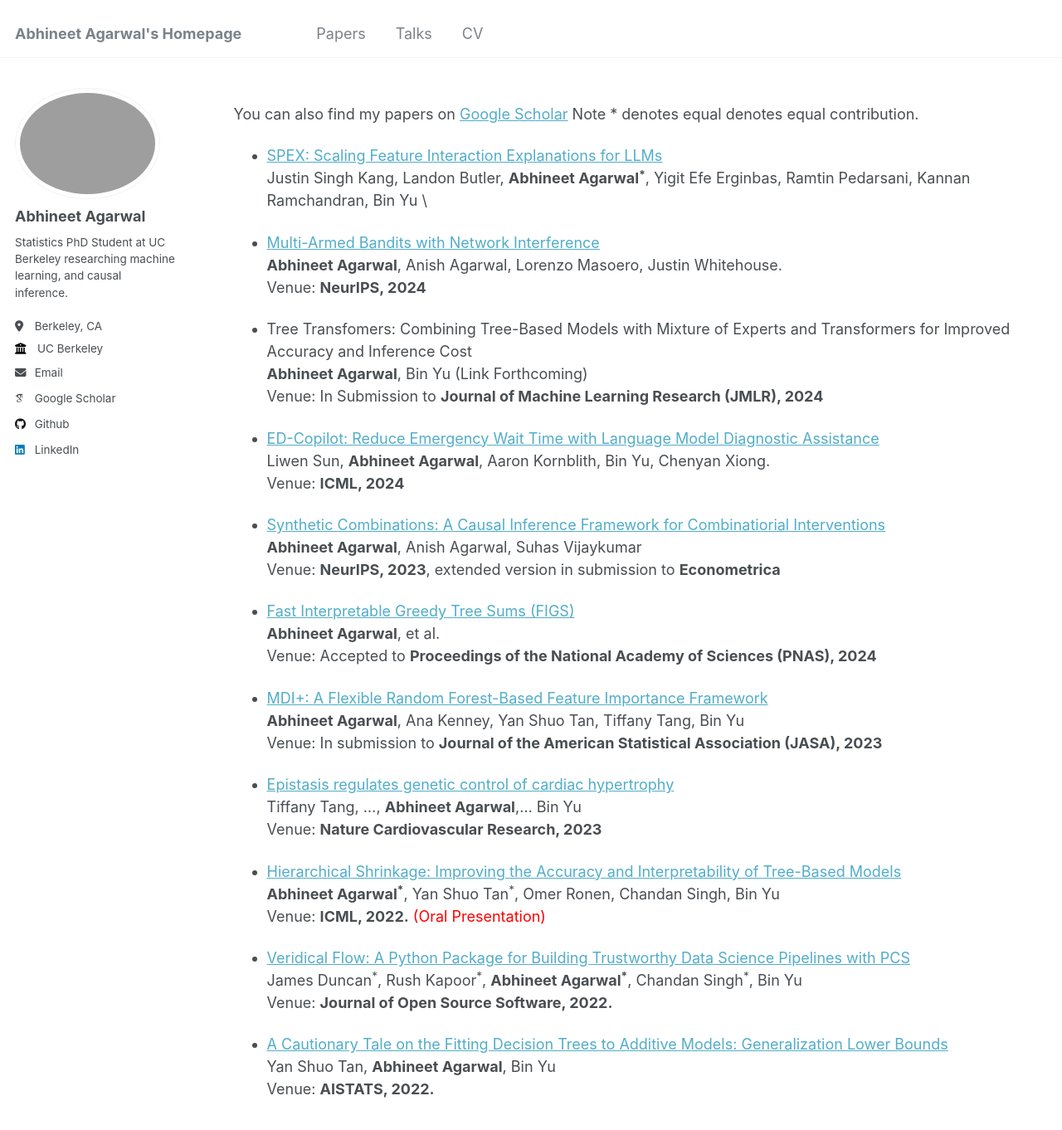
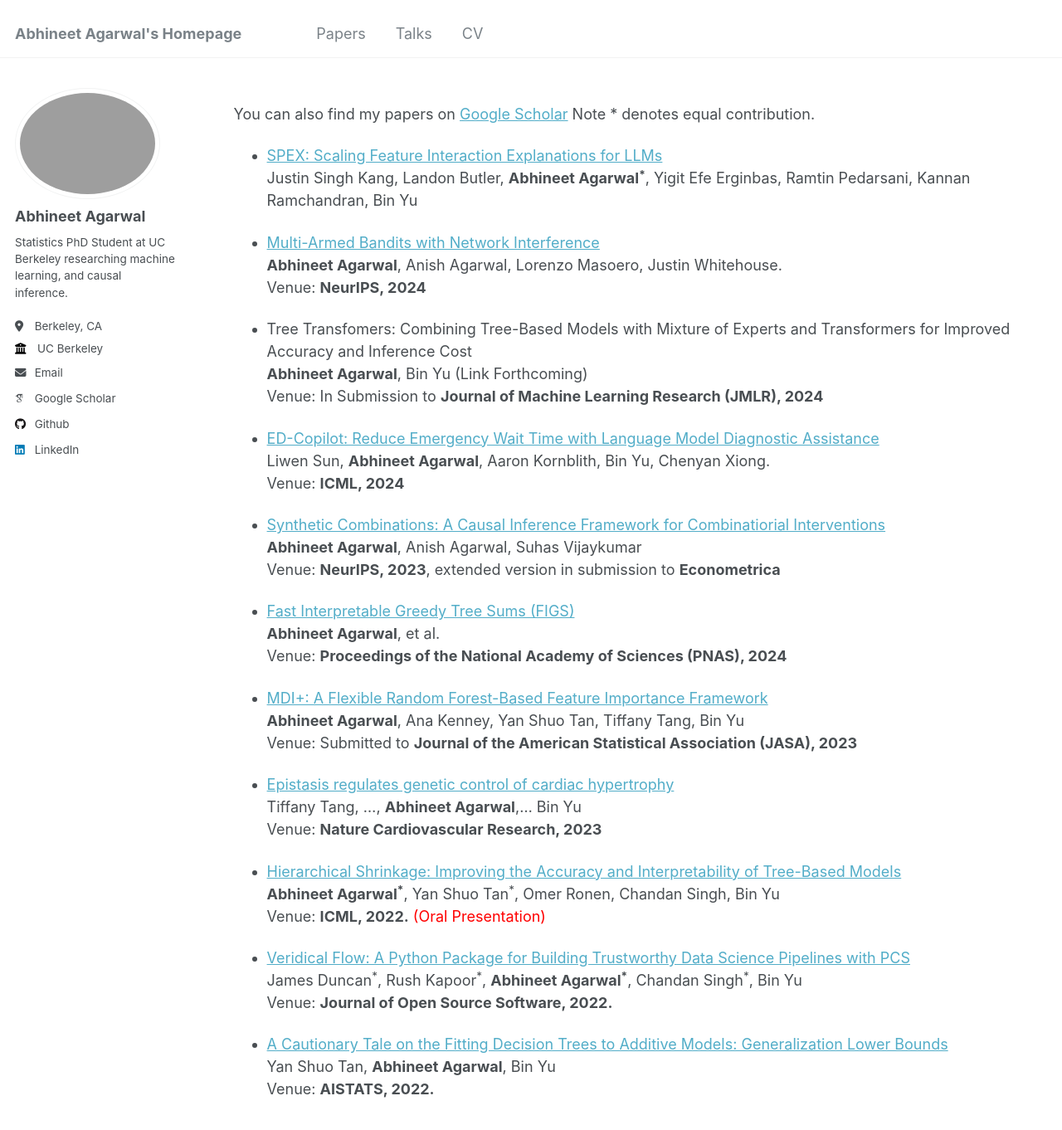
Before and after one commit to aagarwal1996/aagarwal1996.github.io, a Jekyll site: the page built from _pages/publications.md, in a window 1280 px wide and 1400 px high. Shown: the top 1362 px of the window at 83% size. Built offline with Jekyll 4.4.1, drawn with Linux system fonts in a browser that asks for light colours; some web fonts are replaced.

Commit message:
Update publications.md

```diff
--- a/_pages/publications.md
+++ b/_pages/publications.md
@@ -5,17 +5,14 @@ permalink: /publications/
 author_profile: true
 ---
 
-You can also find my papers on [Google Scholar](https://scholar.google.com/citations?user=8282541233&hl=en) Note \* denotes equal denotes equal contribution.
-
+You can also find my papers on [Google Scholar](https://scholar.google.com/citations?user=8282541233&hl=en) Note \* denotes equal contribution.
 
 * [SPEX: Scaling Feature Interaction Explanations for LLMs](https://arxiv.org/abs/2502.13870)<br>
-  Justin Singh Kang, Landon Butler, **Abhineet Agarwal<sup>*</sup>**, Yigit Efe Erginbas, Ramtin Pedarsani, Kannan Ramchandran, Bin Yu \
-
+  Justin Singh Kang, Landon Butler, **Abhineet Agarwal<sup>*</sup>**, Yigit Efe Erginbas, Ramtin Pedarsani, Kannan Ramchandran, Bin Yu
 
 * [Multi-Armed Bandits with Network Interference](https://arxiv.org/abs/2405.18621)<br>
   **Abhineet Agarwal**, Anish Agarwal, Lorenzo Masoero, Justin Whitehouse. \
   Venue: **NeurIPS, 2024**
-
 
 * Tree Transfomers: Combining Tree-Based Models with Mixture of Experts and Transformers for Improved Accuracy and Inference Cost<br>
   **Abhineet Agarwal**, Bin Yu (Link Forthcoming) \
@@ -29,13 +26,13 @@ You can also find my papers on [Google Scholar](https://scholar.google.com/citat
   **Abhineet Agarwal**, Anish Agarwal, Suhas Vijaykumar \
   Venue: **NeurIPS, 2023**, extended version in submission to **Econometrica**
 
-* [Fast Interpretable Greedy Tree Sums (FIGS)](https://arxiv.org/abs/2201.11931)<br>
+* [Fast Interpretable Greedy Tree Sums (FIGS)](https://www.pnas.org/doi/10.1073/pnas.2310151122)<br>
   **Abhineet Agarwal**, et al. \
-  Venue: Accepted to **Proceedings of the National Academy of Sciences (PNAS), 2024**
+  Venue: **Proceedings of the National Academy of Sciences (PNAS), 2024**
 
 * [MDI+: A Flexible Random Forest-Based Feature Importance Framework](https://arxiv.org/abs/2307.01932)<br>
   **Abhineet Agarwal**, Ana Kenney, Yan Shuo Tan, Tiffany Tang, Bin Yu \
-  Venue: In submission to **Journal of the American Statistical Association (JASA), 2023**
+  Venue: Submitted to **Journal of the American Statistical Association (JASA), 2023**
 
 * [Epistasis regulates genetic control of cardiac hypertrophy](https://www.ncbi.nlm.nih.gov/pmc/articles/PMC10659487/)<br>
   Tiffany Tang, ..., **Abhineet Agarwal**,... Bin Yu  \
```
